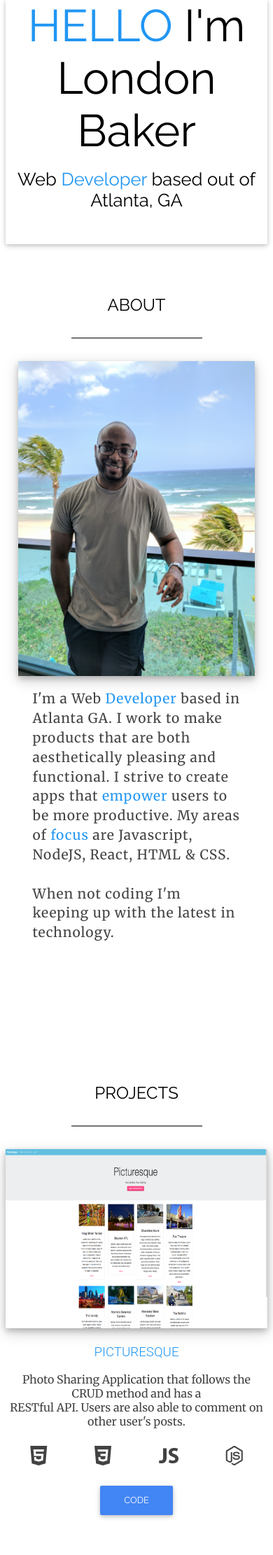
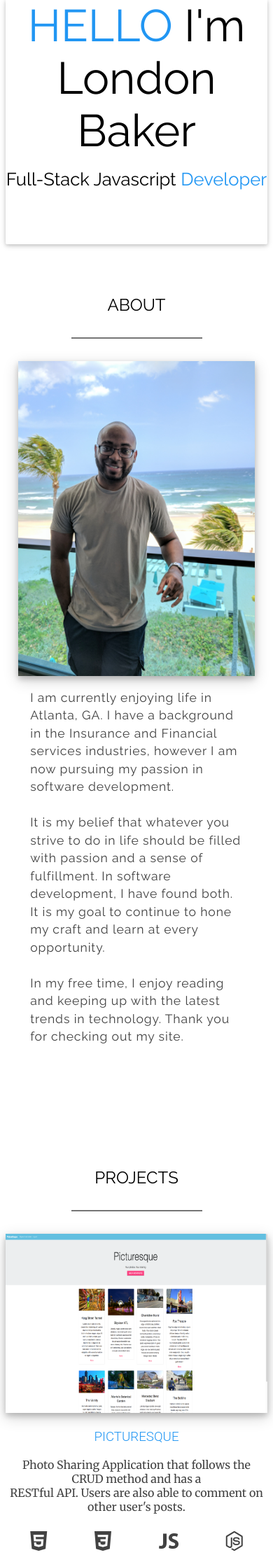
Before and after one commit to LBakerDev/Portfolio, a PHP site: page / in a window 390 px wide. Shown: the part 205-2427 px from the top of the page at 70% size. Run offline with PHP 8.4, Linux system fonts and the light colour scheme; some libraries are stand-ins or nearby versions.

Commit message:
changes to font on mobile

```diff
--- a/assets/css/main.css
+++ b/assets/css/main.css
@@ -124,8 +124,8 @@
  #about-para {
     margin: -1em 2em;
     height: 240px;
-    font-size: 1.2em;
-    font-family: merriweather;
+    font-size: 1.1em;
+    font-family: raleway;
     line-height: 145%;
     letter-spacing: 0.05em;
     text-align: left;
@@ -266,13 +266,21 @@
 
 @media only screen and (max-width: 808px)  {
     .projects{
-        margin-top: 10em;
+        margin-top: 12em;
     }
     #about-para{
         margin-top: 0em;
     }
 }
 
+/* @media only screen and (max-width: 600px) {
+
+       grow:hover{
+
+        display: none;
+       }
+
+}  */
 @media only screen and (max-width: 477px) {
     .jumbotron{
         padding: 0em !important;
@@ -281,7 +289,7 @@
 
 @media only screen and (max-width: 400px) {
     .projects{
-        margin-top:15em;
+        margin-top:20em;
     }
 
 }
--- a/home.html
+++ b/home.html
@@ -5,7 +5,7 @@
     <title>London Baker Web Developer</title>
     <meta charset="UTF-8">
     <meta name="viewport" content="width=device-width, initial-scale=1">
-    <meta name="description" content="London Baker's Amazing Web Development Portfolio" >
+    <meta name="description" content="London Baker's Amazing Web Development Portfolio">
     <link href="assets/css/main.css" rel="stylesheet">
     <link href="https://fonts.googleapis.com/css?family=Raleway" rel="stylesheet">
     <link href="https://fonts.googleapis.com/css?family=Merriweather" rel="stylesheet">
@@ -21,16 +21,16 @@
         </div>
         <div>
             <ul>
-                <li><a  href="#about">About</a></li>
+                <li><a href="#about">About</a></li>
                 <li><a href="#projects">Projects</a></li>
-                <li><a  href="#contact">Contact</a></li>
+                <li><a href="#contact">Contact</a></li>
             </ul>
         </div>
     </nav>
     <div class="container">
         <div class="jumbotron">
             <h1 class="display-1"><span>HELLO</span> I'm London Baker</h1>
-            <p class="lead">Web <span>Developer</span> based out of Atlanta, GA</p>
+            <p class="lead">Full-Stack Javascript <span>Developer</span></p>
         </div>
         <div>
             <h1 class="header"><a name="about"></a>ABOUT</h1>
@@ -38,14 +38,16 @@
             <!-- *** ABOUT ME SECTION IS HERE *** -->
             <div class="flex-about">
                 <div class="about about-img">
-                    <img  src="assets/images/beach.jpg" alt="">
+                    <img src="assets/images/beach.jpg" alt="">
                 </div>
                 <div id="about-para" class="about about-paragraph">
                     <p>
-                        I'm a Web <span>Developer</span> based in Atlanta GA. I work to make products that are both aesthetically
-                        pleasing and functional. I strive to create apps that <span>empower</span> users to be more productive.
-                        My areas of <span>focus</span> are Javascript, NodeJS, React, HTML & CSS. <br><br> When not coding I'm keeping up with
-                        the latest in technology.
+                        I am currently enjoying life in Atlanta, GA. I have a background in the Insurance and Financial services industries,
+                        however I am now pursuing my passion in software development. <br><br> It is my belief that whatever you strive to
+                        do in life should be filled with passion and a sense of fulfillment. In software development, I have
+                        found both.  It is my goal to continue to hone my craft and learn at every opportunity. <br><br> In my free
+                        time, I enjoy reading and keeping up with the latest trends in technology. Thank you for checking
+                        out my site.
 
                     </p>
                 </div>
@@ -69,8 +71,8 @@
                     </div>
                     <div class="work-info">
                         <h3><span>PICTURESQUE</span></h3>
-                            <p>Photo Sharing Application that follows the CRUD method and has a <br> RESTful API.
-                                Users are also able to comment on other user's posts. <br><br>
+                        <p>Photo Sharing Application that follows the CRUD method and has a <br> RESTful API. Users are also
+                            able to comment on other user's posts. <br><br>
                             <i class="ion-social-html5"></i>
                             <i class="ion-social-css3"></i>
                             <i class="ion-social-javascript"></i>
@@ -90,8 +92,8 @@
                         <img class="work-img grow" src="assets/images/spoiledveggies2.png" alt="transformers wonderwoman spiderman">
                         <div class="work-info">
                             <h3><span>SPOILED VEGGIES</span></h3>
-                            <p>RESTful Movie Review blog that links to Fandango and IMDB. <br> Once authenticated
-                                a user can add, edit and delete posts.<br><br>
+                            <p>RESTful Movie Review blog that links to Fandango and IMDB. <br> Once authenticated a user can
+                                add, edit and delete posts.<br><br>
                                 <i class="ion-social-html5"></i>
                                 <i class="ion-social-css3"></i>
                                 <i class="ion-social-javascript"></i>
@@ -112,7 +114,8 @@
                         <img class="work-img grow" src="assets/images/geowiki3.png" alt="London Baker web developer">
                         <div class="work-info">
                             <h3><span>GEOWIKI</span></h3>
-                            <p> Educational application utilizing the GeoIP API in order to return <br> Wikipedia articles based on the user's geographical location.<br><br>
+                            <p> Educational application utilizing the GeoIP API in order to return <br> Wikipedia articles based
+                                on the user's geographical location.<br><br>
                                 <i class="ion-social-html5"></i>
                                 <i class="ion-social-css3"></i>
                                 <i class="ion-social-javascript"></i>
@@ -163,12 +166,15 @@
         <!-- <script src="assets/js/portPage.js"></script> -->
         <script>
             src = "https://cdnjs.cloudflare.com/ajax/libs/mdbootstrap/4.3.2/js/mdb.min.js"
+
         </script>
         <script>
-  (function(i,s,o,g,r,a,m){i['GoogleAnalyticsObject']=r;i[r]=i[r]||function(){
-  (i[r].q=i[r].q||[]).push(arguments)},i[r].l=1*new Date();a=s.createElement(o),
-  m=s.getElementsByTagName(o)[0];a.async=1;a.src=g;m.parentNode.insertBefore(a,m)
-  })(window,document,'script','https://www.google-analytics.com/analytics.js','ga');
+                (function (i, s, o, g, r, a, m) {
+i['GoogleAnalyticsObject'] = r; i[r] = i[r] || function () {
+                    (i[r].q = i[r].q || []).push(arguments)
+                }, i[r].l = 1 * new Date(); a = s.createElement(o),
+                    m = s.getElementsByTagName(o)[0]; a.async = 1; a.src = g; m.parentNode.insertBefore(a, m)
+                })(window, document, 'script', 'https://www.google-analytics.com/analytics.js', 'ga');
 
             ga('create', 'UA-104183244-1', 'auto');
             ga('send', 'pageview');
```
Lines whose indentation alone changed are shown as unchanged.
